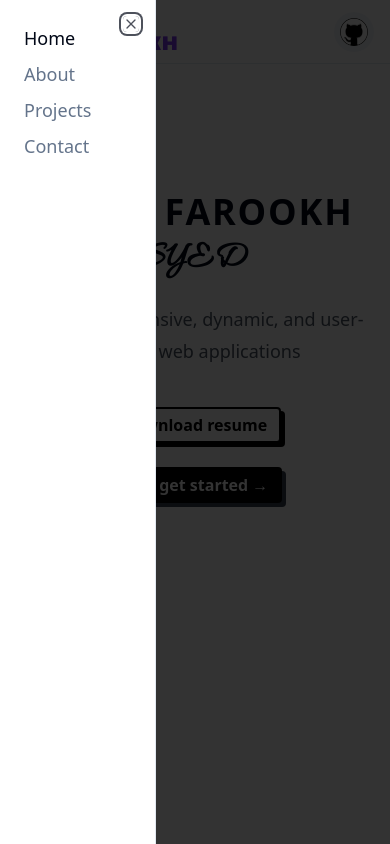
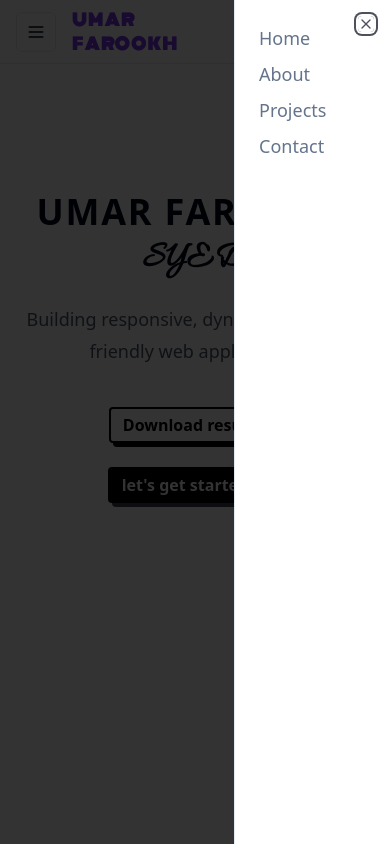
Before and after one commit to umarfarookh12/umar_profile, a React (Vite) app: page / in a window 390 px wide. Both pictures are taken after a click on the button "Toggle navigation menu". Built offline with nearby package versions, Linux system fonts and the light colour scheme; a web font is replaced by a local one.

Commit message:
removed Link for mobile view for sheet closing problem

```diff
--- a/src/components/NavBar.tsx
+++ b/src/components/NavBar.tsx
@@ -1,13 +1,13 @@
-import { Link } from "react-router-dom";
 import { Menu } from "lucide-react";
 import { Button } from "./ui/button";
 import { Sheet, SheetContent, SheetTrigger } from "./ui/sheet";
+import { Link } from "react-router-dom";
 
 const NavBar = () => {
   return (
     <div>
       <div className="flex h-auto w-full flex-col">
-        <header className="sticky top-0 grid grid-flow-row-dense grid-cols-2 md:grid-cols-2 content-center place-content-between h-16 items-center gap-4 border-b px-4 md:px-6 backdrop-blur-sm bg-white/30 dark:bg-black">
+        <header className="sticky top-0 grid grid-flow-row-dense grid-cols-2 md:grid-cols-2 content-center place-content-between h-16 items-center gap-4 border-b px-4 md:px-6 backdrop-blur-sm bg-white/30">
           <div className="flex w-full justify-start md:ps-5 items-center gap-4 md:ml-auto md:gap-2 lg:gap-10 md:h-10">
             <Sheet>
               <SheetTrigger asChild>
@@ -20,41 +20,39 @@ const NavBar = () => {
                   <span className="sr-only">Toggle navigation menu</span>
                 </Button>
               </SheetTrigger>
-              <SheetContent side="left" className="w-[40%]">
+              <SheetContent side="right" className="w-[40%]">
                 <nav className="grid gap-2 text-lg font-medium">
-                  <Link to="/">Home</Link>
-                  <Link
-                    to={`About`}
+                  <a
+                    href="/"
+                    className="text-muted-foreground hover:text-foreground"
+                  >
+                    Home
+                  </a>
+                  <a
+                    href="/about"
                     className="text-muted-foreground hover:text-foreground"
                   >
                     About
-                  </Link>
-                  <Link
-                    to={`Projects`}
+                  </a>
+                  <a
+                    href="/projects"
                     className="text-muted-foreground hover:text-foreground"
                   >
                     Projects
-                  </Link>
-                  <Link
-                    to={`contact`}
+                  </a>
+                  <a
+                    href="/contact"
                     className="text-muted-foreground hover:text-foreground"
                   >
                     Contact
-                  </Link>
+                  </a>
                 </nav>
-                {/* <SheetFooter>
-                  <SheetClose asChild>
-                    <Button type="submit">Save changes</Button>
-                  </SheetClose>
-                </SheetFooter> */}
               </SheetContent>
             </Sheet>
             <div>
-              <Link to="/">
-                <p className="text-md md:text-2xl font-bold font-monoton uppercase text-violet-600 tracking-widest">
+              <span className="text-md md:text-2xl font-bold font-monoton uppercase text-violet-600 tracking-widest">
                 Umar farookh
-                </p>
-              </Link>
+              </span>
             </div>
           </div>
           <div className="grid md:grid-cols-2 gap-4 content-between">
@@ -66,19 +64,19 @@ const NavBar = () => {
                 Home
               </Link>
               <Link
-                to={`About`}
+                to="/about"
                 className="text-muted-foreground transition-colors hover:text-blue-700 hover:underline on "
               >
                 About
               </Link>
               <Link
-                to={`Projects`}
+                to="/projects"
                 className="text-muted-foreground transition-colors  hover:text-blue-700 hover:underline on"
               >
                 Projects
               </Link>
               <Link
-                to={`contact`}
+                to="/contact"
                 className="text-muted-foreground transition-colors hover:text-blue-700 hover:underline"
               >
                 Contact
@@ -86,16 +84,16 @@ const NavBar = () => {
             </nav>
 
             <div className="flex justify-end w-auto gap-2">
-              <Button variant="secondary" size="icon" className="rounded-full">
-                <a href="https://github.com/umarfarookh12" target="_blank">
+              <a
+                href="https://github.com/umarfarookh12"
+                target="_blank"
+                className="rounded-full"
+              >
                 <img
                   src="src/images/git_logo.png"
                   className="rounded-full h-7"
                 />
               </a>
-              </Button>
-              {/* for Dark mode */}
-              {/* <ThemeToggle /> */}
             </div>
           </div>
         </header>
```
Lines whose indentation alone changed are shown as unchanged.
